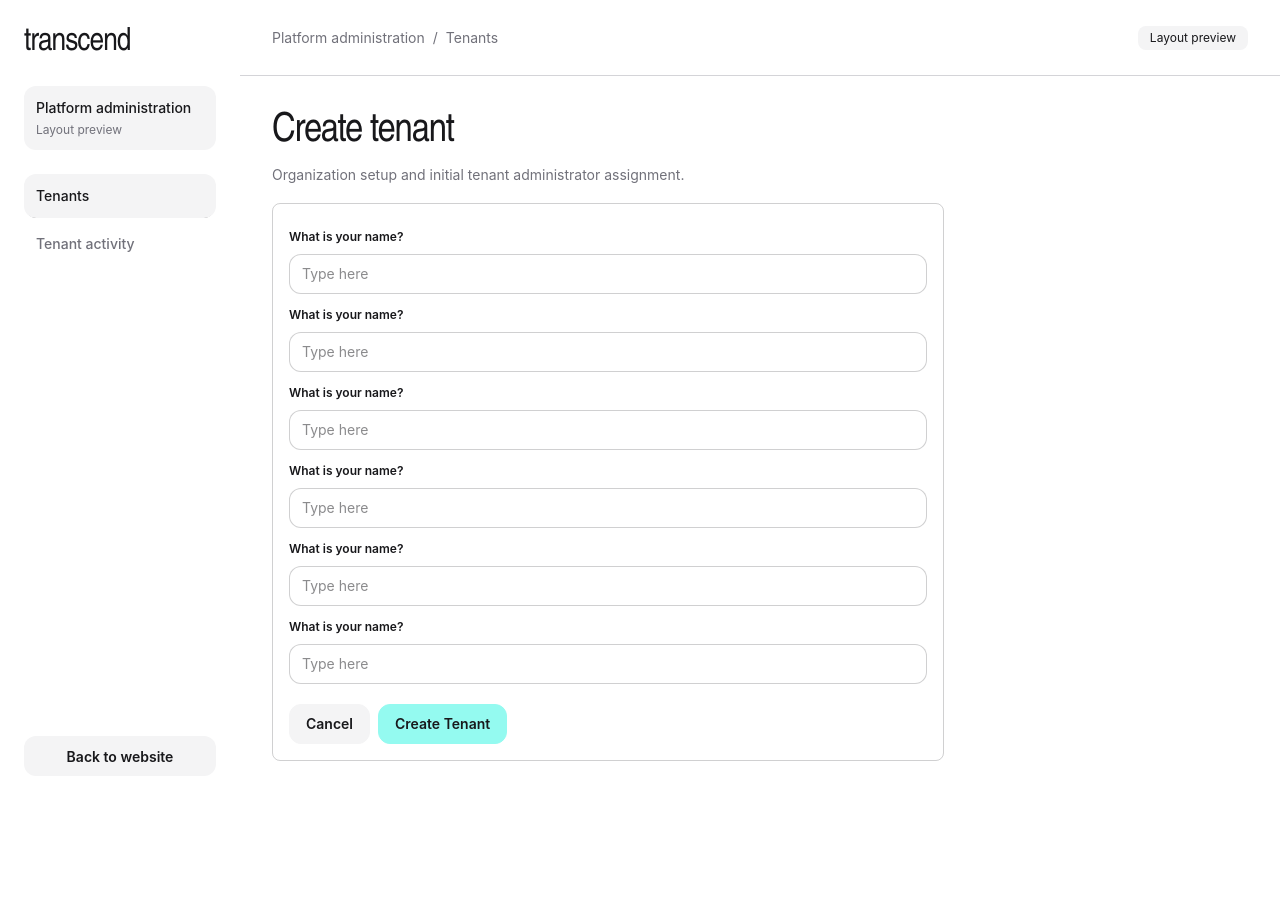
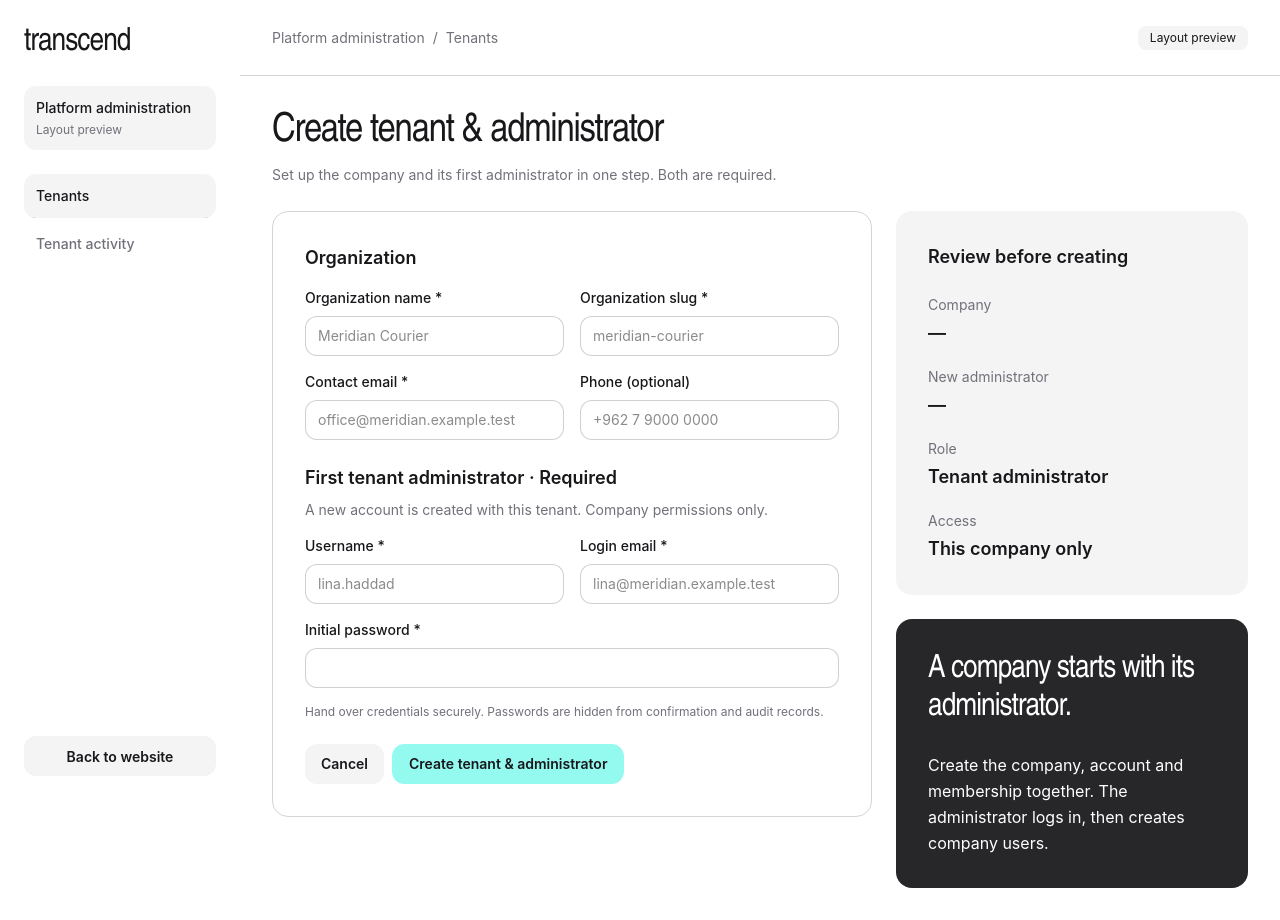
Before and after one commit to zayminmaw/ft_transcendence, a React (Vite) app in the folder frontend/: page /platform/tenants/new in a window 1280 px wide. Before the commit the page ends 800 px from the top, so only its background shows below. Built offline with nearby package versions, Linux system fonts and the light colour scheme.

Commit message:
feat: updatd create tenant ui

```diff
--- a/frontend/src/global-components/Input/Input.tsx
+++ b/frontend/src/global-components/Input/Input.tsx
@@ -5,14 +5,20 @@ export function Input({
 	error,
 	id,
 	className = '',
+	containerClassName = '',
 	...props
-}: InputHTMLAttributes<HTMLInputElement> & { label: string; error?: string }) {
+}: InputHTMLAttributes<HTMLInputElement> & {
+	label: string;
+	error?: string;
+	containerClassName?: string;
+}) {
 	const generatedId = useId();
 	const inputId = id ?? generatedId;
 	return (
-		<div>
+		<div className={containerClassName}>
 			<label className="mb-2 block text-sm font-medium" htmlFor={inputId}>
 				{label}
+				{props.required && ' *'}
 			</label>
 			<input
 				{...props}
--- a/frontend/src/modules/platform/pages/CreateTenantPage.tsx
+++ b/frontend/src/modules/platform/pages/CreateTenantPage.tsx
@@ -1,45 +1,143 @@
-import { ModulePage } from '@global-components';
+import { Input, ModulePage } from '@global-components';
+import { useState } from 'react';
 import { useNavigate } from 'react-router-dom';
 
 export function CreateTenantPage() {
 	const navigate = useNavigate();
+	const [orgName, setOrgName] = useState('');
+	const [username, setUsername] = useState('');
+
+	const review = [
+		{ label: 'Company', value: orgName.trim() || '—' },
+		{ label: 'New administrator', value: username.trim() || '—' },
+		{ label: 'Role', value: 'Tenant administrator' },
+		{ label: 'Access', value: 'This company only' },
+	];
+
 	return (
-		<div className="flex flex-col gap-4">
+		<div className="flex flex-col gap-6">
 			<ModulePage
-				title="Create tenant"
-				description="Organization setup and initial tenant administrator assignment."
+				title="Create tenant & administrator"
+				description="Set up the company and its first administrator in one step. Both are required."
 			/>
-			<div className="rounded-lg border p-4 border-base-content/20 max-w-2xl">
-				<fieldset className="fieldset">
-					<legend className="fieldset-legend">What is your name?</legend>
-					<input type="text" className="input w-full" placeholder="Type here" />
-				</fieldset>
-				<fieldset className="fieldset">
-					<legend className="fieldset-legend">What is your name?</legend>
-					<input type="text" className="input w-full" placeholder="Type here" />
-				</fieldset>
-				<fieldset className="fieldset">
-					<legend className="fieldset-legend">What is your name?</legend>
-					<input type="text" className="input w-full" placeholder="Type here" />
-				</fieldset>
-				<fieldset className="fieldset">
-					<legend className="fieldset-legend">What is your name?</legend>
-					<input type="text" className="input w-full" placeholder="Type here" />
-				</fieldset>
-				<fieldset className="fieldset">
-					<legend className="fieldset-legend">What is your name?</legend>
-					<input type="text" className="input w-full" placeholder="Type here" />
-				</fieldset>
-				<fieldset className="fieldset">
-					<legend className="fieldset-legend">What is your name?</legend>
-					<input type="text" className="input w-full" placeholder="Type here" />
-				</fieldset>
-				<div className="mt-4 flex gap-2">
-					<button className="btn" onClick={() => navigate(-1)}>
-						Cancel
-					</button>
-					<button className="btn btn-primary">Create Tenant</button>
-				</div>
+			<div className="grid grid-cols-1 items-start gap-6 lg:grid-cols-[minmax(0,1fr)_22rem]">
+				<form className="flex flex-col gap-6 rounded-box border border-base-300 p-4 md:p-8">
+					<section className="flex flex-col gap-4">
+						<h2 className="text-lg font-semibold">Organization</h2>
+						<div className="grid grid-cols-1 gap-4 md:grid-cols-2">
+							<Input
+								id="orgName"
+								name="orgName"
+								label="Organization name"
+								placeholder="Meridian Courier"
+								required
+								value={orgName}
+								onChange={(e) => setOrgName(e.target.value)}
+							/>
+							<Input
+								id="orgSlug"
+								name="orgSlug"
+								label="Organization slug"
+								placeholder="meridian-courier"
+								required
+							/>
+							<Input
+								id="contactEmail"
+								name="contactEmail"
+								label="Contact email"
+								type="email"
+								placeholder="office@meridian.example.test"
+								required
+							/>
+							<Input
+								id="phone"
+								name="phone"
+								label="Phone (optional)"
+								type="tel"
+								placeholder="+962 7 9000 0000"
+							/>
+						</div>
+					</section>
+
+					<section className="flex flex-col gap-4">
+						<div>
+							<h2 className="text-lg font-semibold">
+								First tenant administrator · Required
+							</h2>
+							<p className="mt-2 text-sm text-slate">
+								A new account is created with this tenant. Company permissions only.
+							</p>
+						</div>
+						<div className="grid grid-cols-1 gap-4 md:grid-cols-2">
+							<Input
+								id="username"
+								name="username"
+								label="Username"
+								placeholder="lina.haddad"
+								required
+								value={username}
+								onChange={(e) => setUsername(e.target.value)}
+							/>
+							<Input
+								id="loginEmail"
+								name="loginEmail"
+								label="Login email"
+								type="email"
+								placeholder="lina@meridian.example.test"
+								required
+							/>
+							<Input
+								id="password"
+								name="password"
+								label="Initial password"
+								type="password"
+								required
+								containerClassName="md:col-span-2"
+							/>
+						</div>
+						<p className="text-xs text-slate">
+							Hand over credentials securely. Passwords are hidden from confirmation
+							and audit records.
+						</p>
+					</section>
+
+					<div className="flex flex-col gap-2 sm:flex-row">
+						<button
+							type="button"
+							className="btn border-0 bg-base-200"
+							onClick={() => navigate(-1)}
+						>
+							Cancel
+						</button>
+						<button type="submit" className="btn btn-primary">
+							Create tenant & administrator
+						</button>
+					</div>
+				</form>
+				<aside className="flex flex-col gap-6">
+					<section className="rounded-box bg-base-200 p-6 md:p-8">
+						<h2 className="text-lg font-semibold">Review before creating</h2>
+						<dl className="mt-6 flex flex-col gap-5">
+							{review.map((item) => (
+								<div key={item.label}>
+									<dt className="text-sm text-slate">{item.label}</dt>
+									<dd className="mt-1 text-lg font-semibold break-words">
+										{item.value}
+									</dd>
+								</div>
+							))}
+						</dl>
+					</section>
+					<section className="rounded-box bg-neutral p-6 text-neutral-content md:p-8">
+						<h2 className="workspace-title text-[2rem]">
+							A company starts with its administrator.
+						</h2>
+						<p className="mt-6 leading-relaxed">
+							Create the company, account and membership together. The administrator
+							logs in, then creates company users.
+						</p>
+					</section>
+				</aside>
 			</div>
 		</div>
 	);
```
